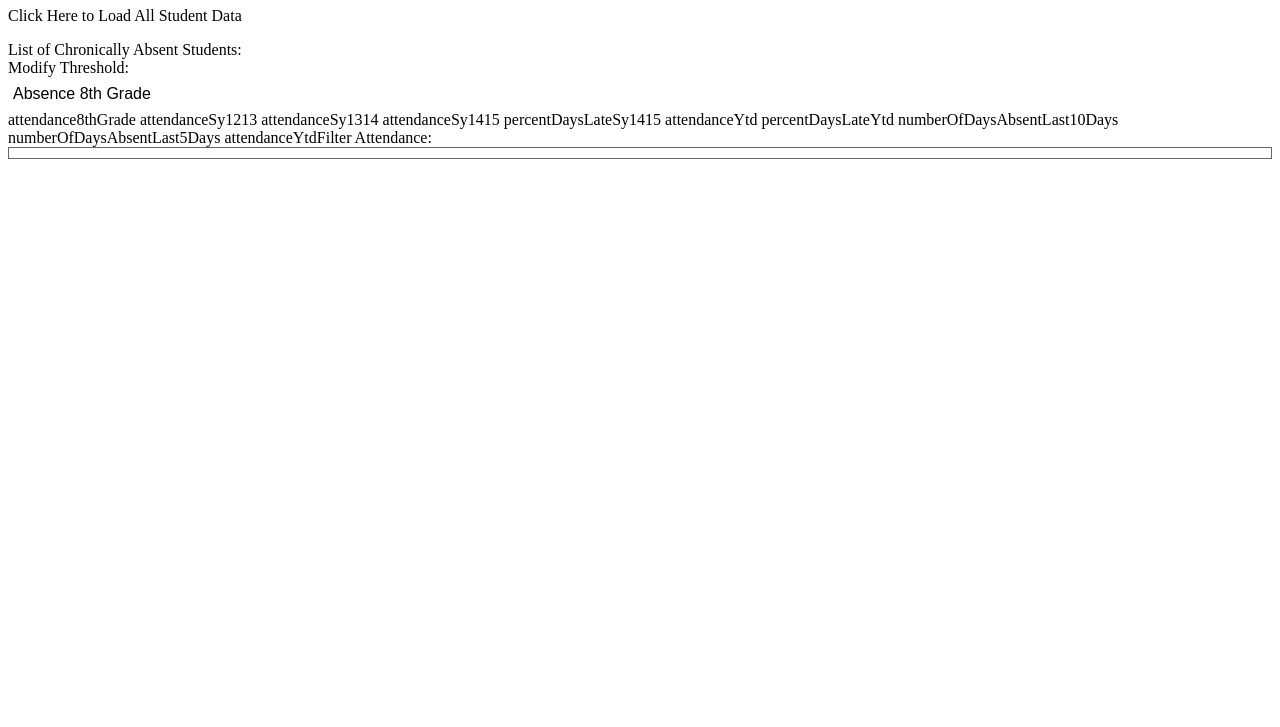
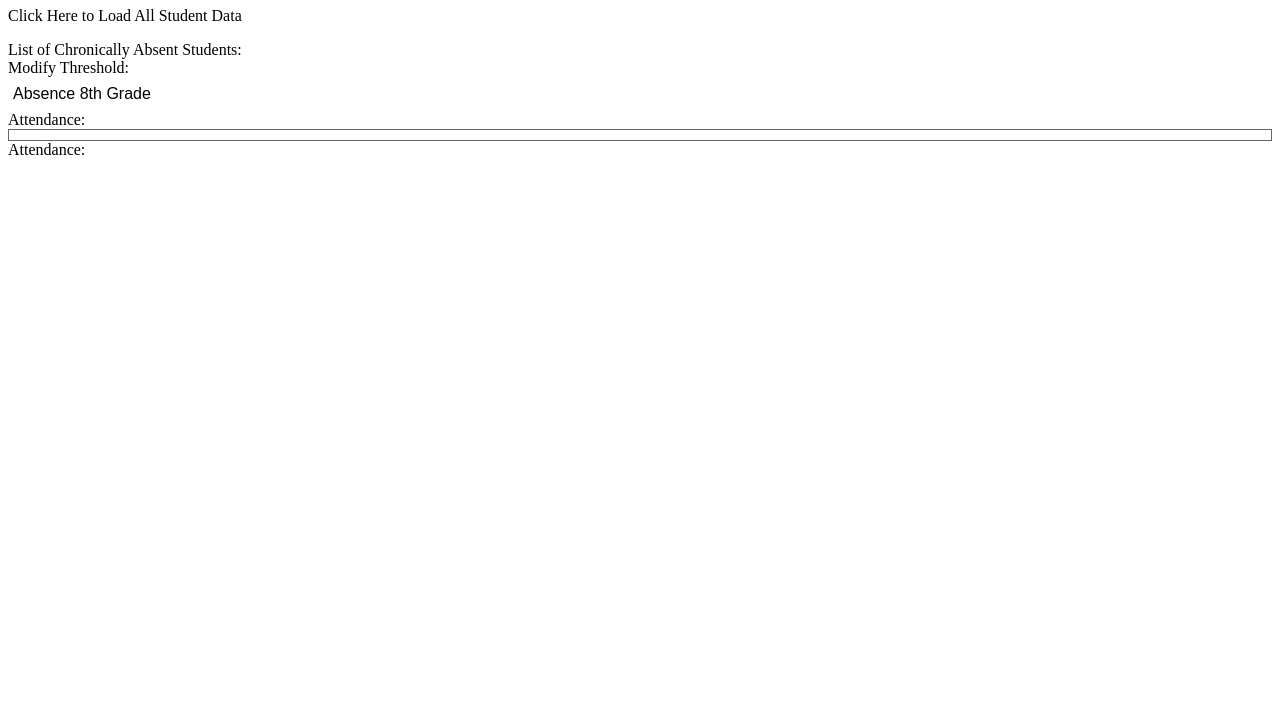
Before and after one commit to samguergen/StudentAttendance, a website: page app/index.html in a window 1280 px wide. Shown: the part 73-800 px from the top of the page. Drawn offline with nearby package versions, Linux system fonts and the light colour scheme; some packages are replaced by stand-ins of ours.

Commit message:
more comms removed and func polished

```diff
--- a/app/index.html
+++ b/app/index.html
@@ -29,19 +29,33 @@ List of Chronically Absent Students:
    </select>
 </div>
 
-attendance8thGrade
-attendanceSy1213
-attendanceSy1314
-attendanceSy1415
-percentDaysLateSy1415
-attendanceYtd
-percentDaysLateYtd
-numberOfDaysAbsentLast10Days
-numberOfDaysAbsentLast5Days
-attendanceYtdFilter
+<table id="all-students" ng-hide="'byAbs' == true" >
+    <tr ng-repeat="student in students">
+        <td>{{ student.studentId }}</td>
+        <td>{{ student.studentName }}</td>
+        <td>{{ student.cohort }}</td>
+        <td>{{ student.schoolName }}</td>
+        <td>{{ student.gender }}</td>
+        <td>{{ student.studentEmail }}</td>
+        <td>{{ student.ethnicity }}</td>
+    </tr>
 
+Attendance:
+      <tr>
+        <td>{{ student.attendance8thGrade }}</td>
+        <td>{{ student.attendanceSy1213 }}</td>
+        <td>{{ student.attendanceSy1314 }}</td>
+        <td>{{ student.attendanceSy1415 }}</td>
+        <td>{{ student.percentDaysLateSy1415 }}</td>
+        <td>{{ student.attendanceYtd }}</td>
+        <td>{{ student.percentDaysLateYtd }}</td>
+        <td>{{ student.numberOfDaysAbsentLast10Days }}</td>
+        <td>{{ student.numberOfDaysAbsentLast5Days }}</td>
+        <td>{{ student.attendanceYtdFilter }}</td>
+    </tr>
+</table>
 
-<table>
+<table id="by-absence" ng-show="'byAbs' == true">
     <tr ng-repeat="student in students">
         <td>{{ student.studentId }}</td>
         <td>{{ student.studentName }}</td>
```
Also changed, not shown: app/scripts/app-ctrl.js (+7 -26 lines).
